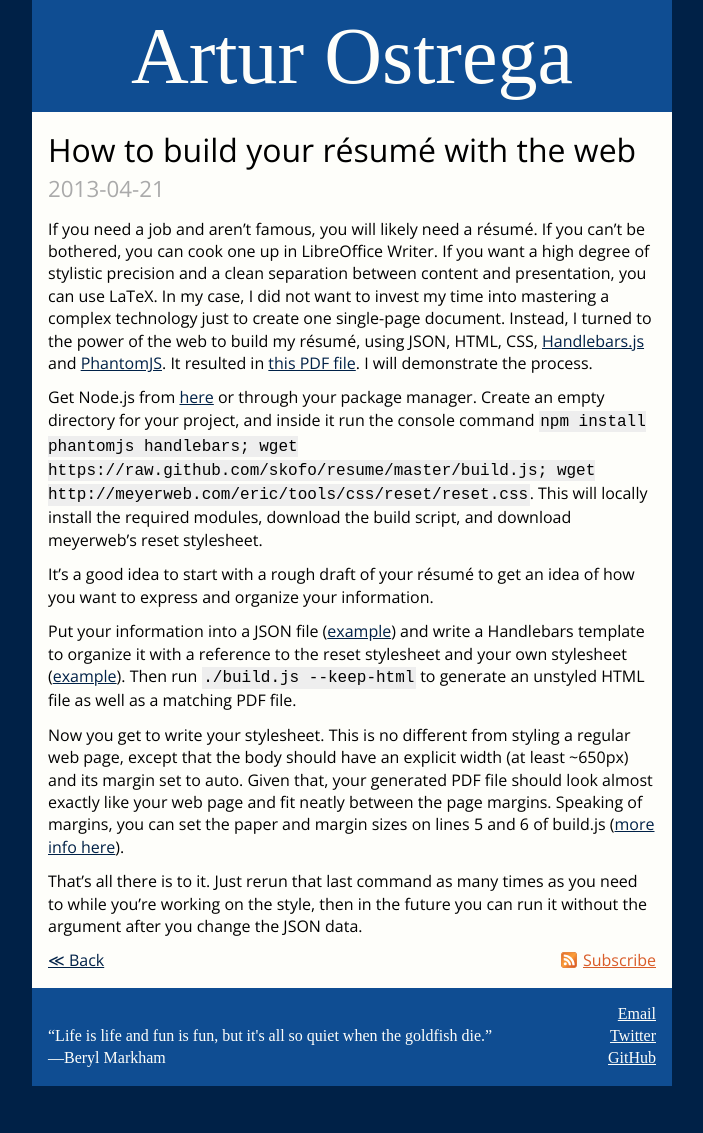
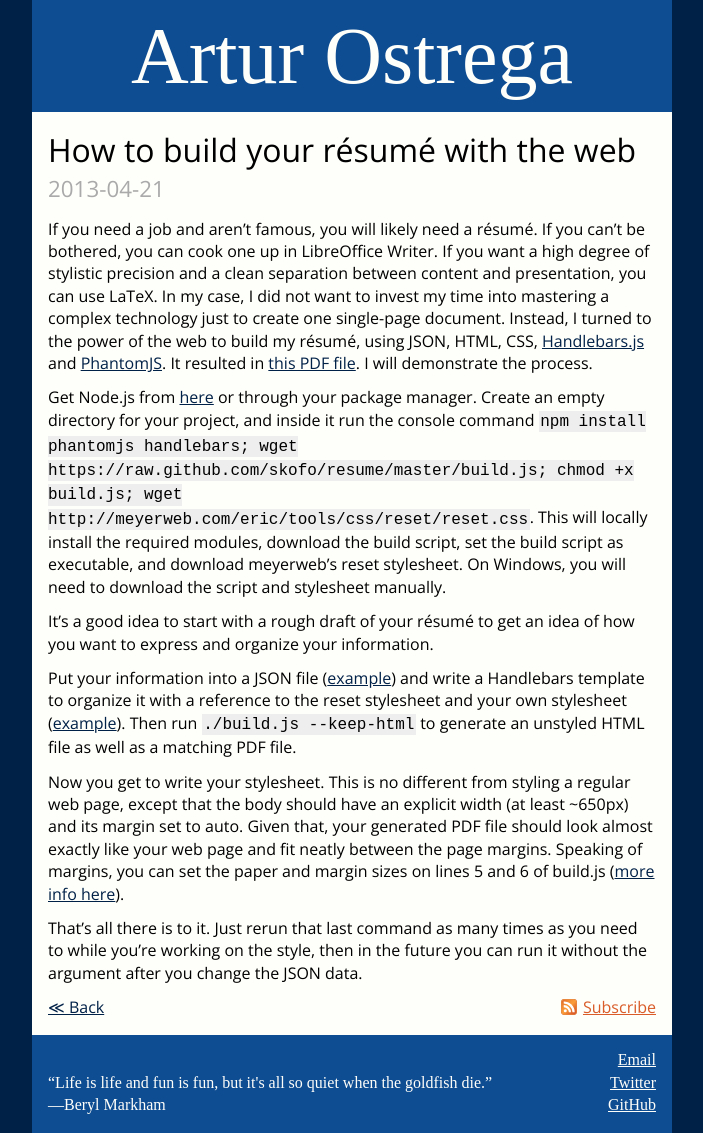
Before and after one commit to aostrega/blog.github.io, a Jekyll site: the page built from _posts/2013-04-21-how-to-build-your-resume-with-the-web.md, in a window 1280 px wide. Shown: the whole page, without its empty margins (288-991 px from the left). Built offline with Jekyll 4.4.1, drawn with Linux system fonts in a browser that asks for light colours; some web fonts are replaced; Markdown is read by kramdown in place of the engine named in the settings; comment, search, counter and statistics services are not loaded; before the commit the page ends 1086 px from its top, so only the background shows below that.

Commit message:
resume post chmod + windows note

```diff
--- a/_posts/2013-04-21-how-to-build-your-resume-with-the-web.md
+++ b/_posts/2013-04-21-how-to-build-your-resume-with-the-web.md
@@ -4,7 +4,7 @@ title: How to build your résumé with the web
 ---
 If you need a job and aren't famous, you will likely need a résumé. If you can't be bothered, you can cook one up in LibreOffice Writer. If you want a high degree of stylistic precision and a clean separation between content and presentation, you can use LaTeX. In my case, I did not want to invest my time into mastering a complex technology just to create one single-page document. Instead, I turned to the power of the web to build my résumé, using JSON, HTML, CSS, [Handlebars.js](http://handlebarsjs.com) and [PhantomJS](http://phantomjs.org). It resulted in [this PDF file](https://www.dropbox.com/s/xlduz7ka5qj8hwd/resume.pdf). I will demonstrate the process.
 
-Get Node.js from [here](http://nodejs.org/download) or through your package manager. Create an empty directory for your project, and inside it run the console command `npm install phantomjs handlebars; wget https://raw.github.com/skofo/resume/master/build.js; wget http://meyerweb.com/eric/tools/css/reset/reset.css`. This will locally install the required modules, download the build script, and download meyerweb's reset stylesheet.
+Get Node.js from [here](http://nodejs.org/download) or through your package manager. Create an empty directory for your project, and inside it run the console command `npm install phantomjs handlebars; wget https://raw.github.com/skofo/resume/master/build.js; chmod +x build.js; wget http://meyerweb.com/eric/tools/css/reset/reset.css`. This will locally install the required modules, download the build script, set the build script as executable, and download meyerweb's reset stylesheet. On Windows, you will need to download the script and stylesheet manually.
 
 It's a good idea to start with a rough draft of your résumé to get an idea of how you want to express and organize your information.
 
```
